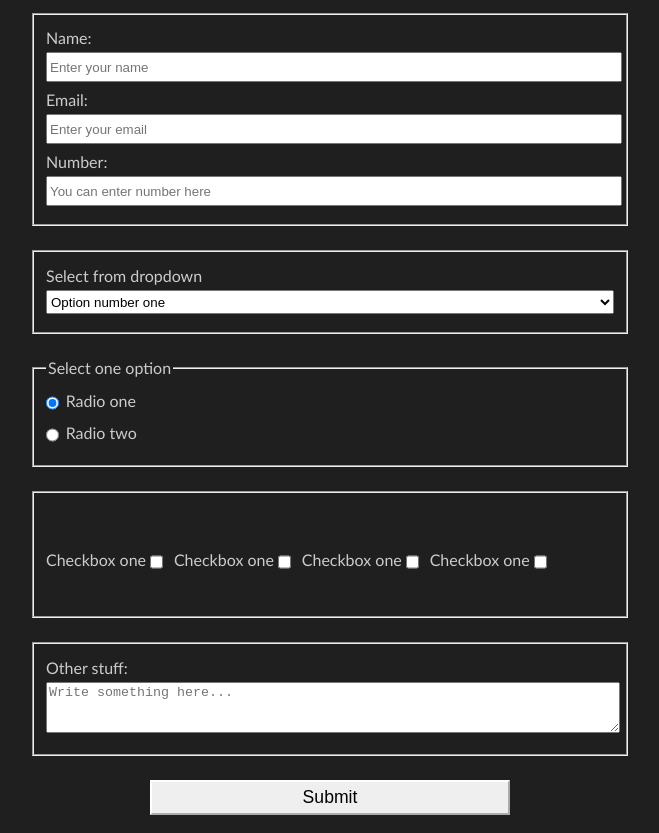
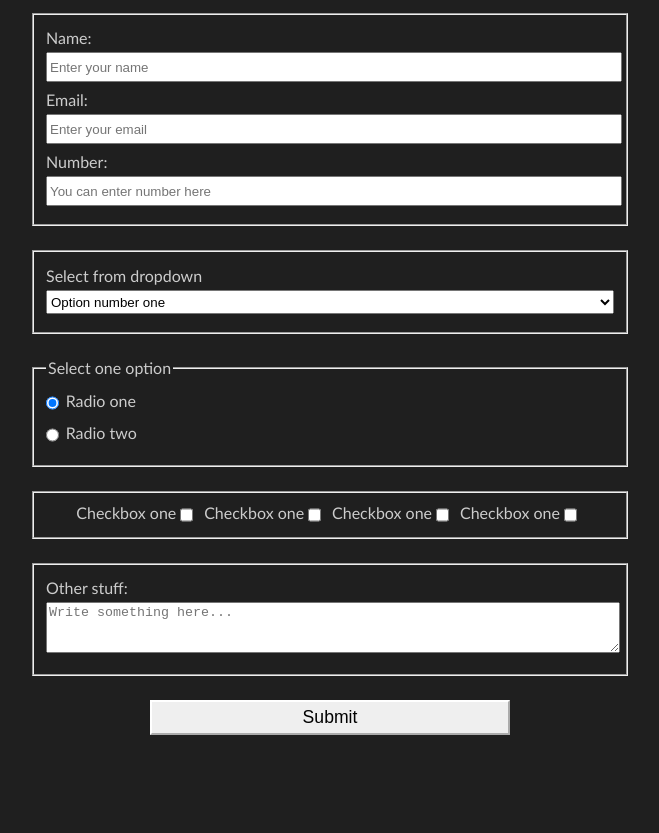
Before and after one commit to Sharpicek/freeCodeCamp, a plain HTML site: page Responsive Web Design/5) Survey Form - Certification Project/index.html in a window 1280 px wide. Shown: the part 104-937 px from the top of the page, without its empty margins (310-969 px from the left). After the commit the page ends 857 px from the top, so only its background shows below. Drawn offline with Linux system fonts and the light colour scheme.

Commit message:
Drobná oprava stylů

```diff
--- a/Responsive Web Design/5) Survey Form - Certification Project/index.html
+++ b/Responsive Web Design/5) Survey Form - Certification Project/index.html
@@ -30,7 +30,7 @@
         <label for="radio-one"><input class="radio" id="radio-one" type="radio" name="radio" value="1" checked>Radio one</label>
         <label for="radio-two"><input class="radio" id="radio-two" type="radio" name="radio" value="2">Radio two</label>
       </fieldset>
-      <fieldset>
+      <fieldset class="checkbox-container">
         <label class="checkbox" for="chck-one">Checkbox one <input class="checkbox" id="chck-one" type="checkbox" value="1">
         <label class="checkbox" for="chck-two">Checkbox one <input class="checkbox" id="chck-two" type="checkbox" value="2">
         <label class="checkbox" for="chck-three">Checkbox one <input class="checkbox" id="chck-three" type="checkbox" value="3">
--- a/Responsive Web Design/5) Survey Form - Certification Project/styles.css
+++ b/Responsive Web Design/5) Survey Form - Certification Project/styles.css
@@ -31,11 +31,11 @@ label {
 
 fieldset.checkbox-container {
     text-align: center;
+    padding-top: 10px;
 }
 
 label.checkbox {
-    display: inline-block;
-    padding-top: 5px;
+    display: inline;
 }
 
 input,
```
